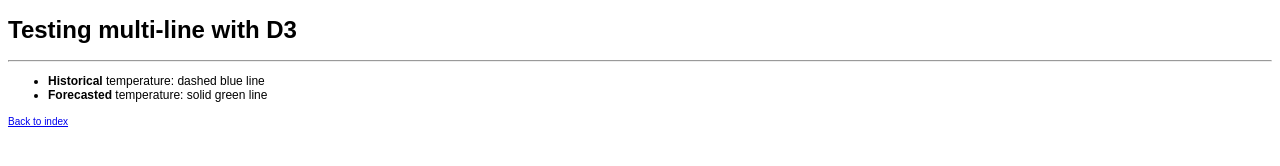
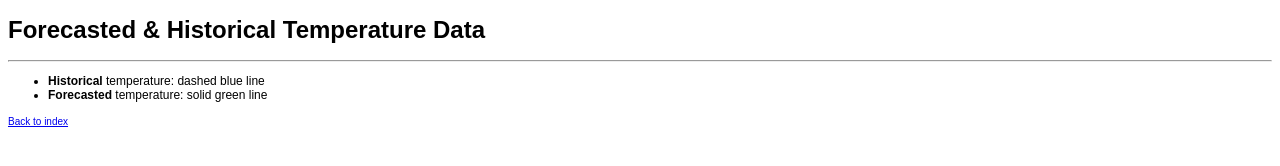
Before and after one commit to passion-dev37/flask_weather_app, a website: page python/flask-d3/templates/test.html in a window 1280 px wide. Drawn offline with nearby package versions, Linux system fonts and the light colour scheme.

Commit message:
Fixed page title

```diff
--- a/python/flask-d3/templates/test.html
+++ b/python/flask-d3/templates/test.html
@@ -24,7 +24,7 @@
 
   <body>
 
-    <h1>Testing multi-line with D3</h1>
+    <h1>Forecasted & Historical Temperature Data</h1>
     <hr>
     <ul>
         <li><b>Historical</b> temperature: dashed blue line</li>
```
